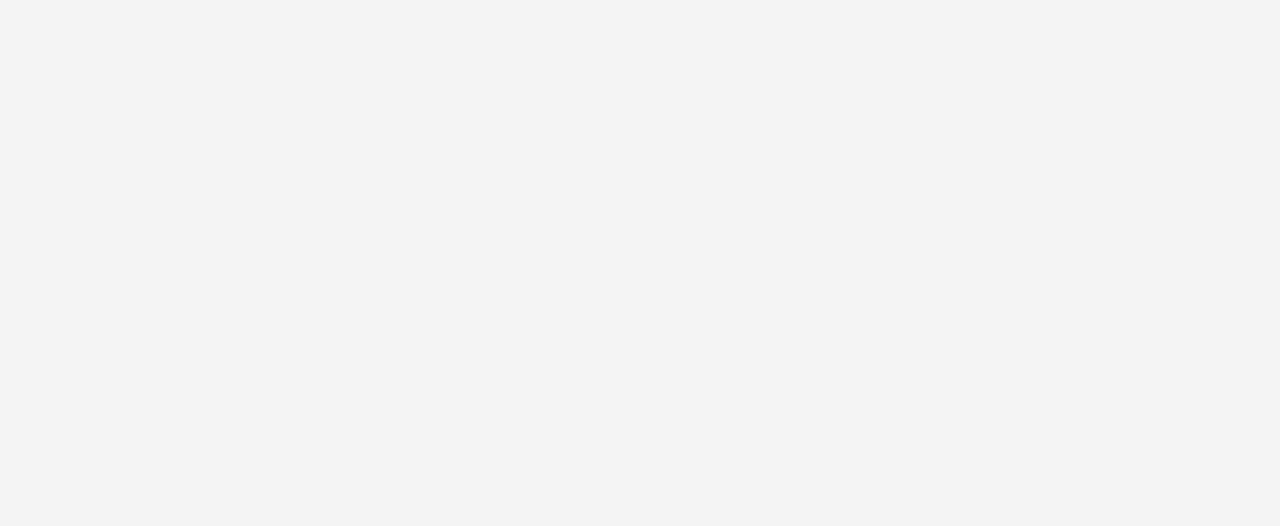
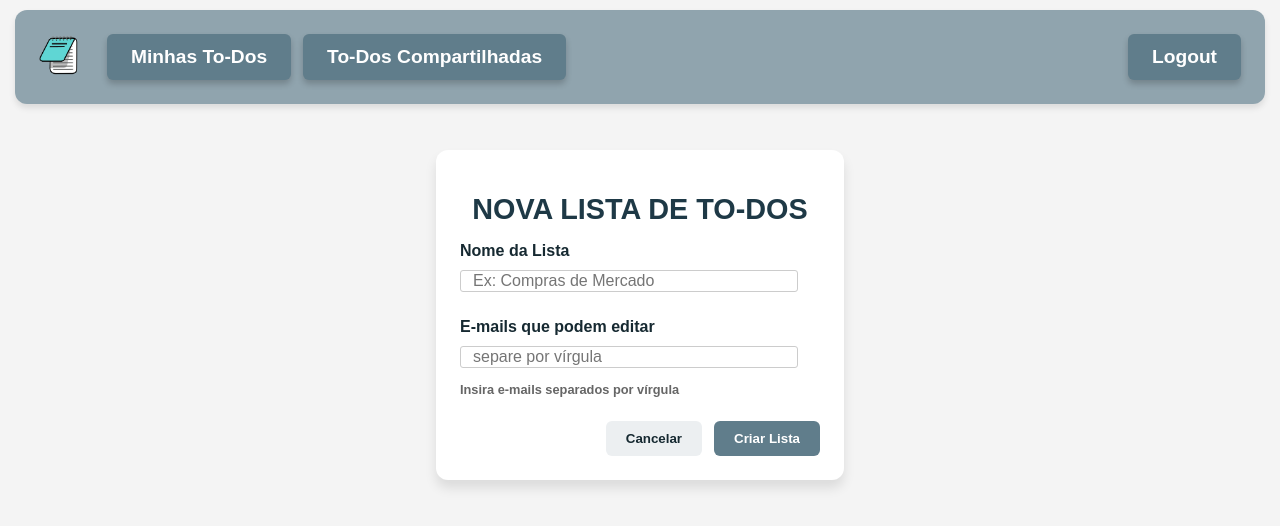
Before and after one commit to gabrielfnakata/Projeto-ToDo-SPODWE2, a React (Vite) app in the folder pacotes/frontend/: page /listas/create in a window 1280 px wide. Before the commit this address had no page. Shown: the top 526 px of the page. Built offline with nearby package versions, Linux system fonts and the light colour scheme.

Commit message:
Adição do botão de adicionar lista, página de criar lista, correções no front da lista e estilização da homepage

```diff
--- a/pacotes/frontend/src/App.css
+++ b/pacotes/frontend/src/App.css
@@ -37,7 +37,7 @@ button:hover {
 }
 input[type="text"] {
   width: calc(100% - 22px);
-  padding: 10px;
+  height: 10px;
   margin: 10px 0;
   border: 1px solid #ccc;
   border-radius: 3px;
@@ -240,6 +240,9 @@ margin-bottom: 10px;
   display: flex;
   align-items: center;
   gap: 12px;
+  font-size: 1em;
+  font-weight: bold;
+  color: #ffffff;
 }
 
 .logo {
@@ -254,7 +257,7 @@ margin-bottom: 10px;
   border: none;
   border-radius: 6px;
   padding: 12px 24px;
-  font-size: 1.5rem;
+  font-size: 1.2rem;
   margin-right: 12px;
   cursor: pointer;
   font-weight: bold;
@@ -268,35 +271,58 @@ margin-bottom: 10px;
 .nav-button:last-child {
   margin-right: 0;
 }
+/* App.css */
 
+/* container horizontal scroll */
 .todo-container {
   display: flex;
-  flex-wrap: wrap;
+  flex-direction: row;
+  align-items: flex-start;
   gap: 24px;
-  padding-top: auto;
-  justify-content: center;
+  padding: 200px 24px 24px; /* ajusta padding-top conforme navbar */
+  overflow-x: auto;          /* permite rolar na direção horizontal */
+  scrollbar-width: thin;     /* Firefox */
 }
+.todo-container::-webkit-scrollbar {
+  height: 8px;
+}
+.todo-container::-webkit-scrollbar-thumb {
+  background: rgba(0,0,0,0.2);
+  border-radius: 4px;
+}
+
+/* cards fixos (não encolhem) */
 .todo-card {
-  flex: 1 1 320px;
-  max-width: 400px;
-  min-height: 440px;
+  flex: 0 0 auto;
   background: #fff;
   width: 360px;
   min-height: 440px;
   border-radius: 12px;
   box-shadow: 0 8px 10px rgba(0,0,0,0.08);
   padding: 24px;
-  display: flex;
-  flex-direction: column;
-  transition: transform 0.2s ease, box-shadow 0.2s ease;
-  transform-origin: center top;
-  z-index: 1;
+  transition: transform 0.2s ease;
+  cursor: pointer;
+}
+.todo-card:hover {
+  transform: scale(1.03);
 }
 
-.todo-card:hover {
-  transform: scale(1.05);
-  box-shadow: 0 12px 16px rgba(0,0,0,0.12);
-  z-index: 10;
+/* card “+” */
+.add-card {
+  display: flex;
+  justify-content: center;
+  align-items: center;
+  background: #66bb6a;
+}
+.add-card .add-icon {
+  font-size: 3rem;
+  color: #fff;
+  line-height: 1;
+}
+
+/* remova o flex-wrap anterior se existir */
+.todo-container {
+  flex-wrap: nowrap;
 }
 
 .todo-card h2 {
@@ -316,7 +342,7 @@ margin-bottom: 10px;
 
 .todos-card {
   background: #fff;
-  width: 400px;
+  width: auto;
   height: auto;
   border-radius: 12px;
   box-shadow: 0 8px 12px rgba(0,0,0,0.1);
@@ -364,6 +390,7 @@ margin-bottom: 10px;
   display: flex;
   gap: 8px;
   margin-bottom: 16px;
+
 }
 .add-todo-input {
   flex: 1;
@@ -441,3 +468,220 @@ margin-bottom: 10px;
 .todo-start-button:hover {
   background: #558b2f; /* verde mais escuro no hover */
 }
+
+.small-card {
+  width: 200px;
+  min-height: 260px;
+  padding: 16px;
+}
+
+.small-icon {
+  font-size: 2rem;
+}
+
+.form-card {
+  background: #fff;
+  width: 360px;
+  border-radius: 12px;
+  box-shadow: 0 8px 12px rgba(0,0,0,0.1);
+  padding: 24px;
+  margin-bottom: 32px;
+  margin-top: 100px;
+}
+
+.create-todo-form {
+  display: flex;
+  flex-direction: column;
+  gap: 16px;
+}
+
+.form-label {
+  display: flex;
+  flex-direction: column;
+  font-weight: bold;
+  color: #162931;
+}
+
+.form-input {
+  margin-top: 8px;
+  padding: 10px 12px;
+  border: 1px solid #ccc;
+  border-radius: 6px;
+  font-size: 1rem;
+  width: 100%;
+  box-sizing: border-box;
+}
+
+.form-actions {
+  display: flex;
+  justify-content: flex-end;
+  gap: 12px;
+  margin-top: 16px;
+}
+
+.btn-primary, .btn-secondary {
+  padding: 10px 20px;
+  border: none;
+  border-radius: 6px;
+  cursor: pointer;
+  font-weight: bold;
+}
+
+.btn-primary {
+  background: #607d8b;
+  color: #fff;
+}
+
+.btn-primary:hover {
+  background: #546e7a;
+}
+
+.btn-secondary {
+  background: #eceff1;
+  color: #162931;
+}
+
+.btn-secondary:hover {
+  background: #cfd8dc;
+}
+
+/* ensure the form is centered below navbar */
+.todos-page {
+  background: #f4f4f4;
+  min-height: 100vh;
+  padding-top: 100px; /* adjust to navbar height */
+  display: flex;
+  justify-content: center;
+  align-items: start;
+}
+  .create-list-form {
+  display: flex;
+  flex-direction: column;
+  gap: 16px;
+}
+
+.form-error {
+  color: #ff6b6b;
+  font-size: 0.9rem;
+  text-align: center;
+}
+
+.form-label {
+  display: flex;
+  flex-direction: column;
+  font-weight: bold;
+  color: #162931;
+}
+
+.form-input {
+  margin-top: 8px;
+  padding: 10px 12px;
+  border: 1px solid #ccc;
+  border-radius: 6px;
+  font-size: 1rem;
+  width: 100%;
+  box-sizing: border-box;
+}
+
+.form-help {
+  margin-top: 4px;
+  font-size: 0.8rem;
+  color: #666;
+}
+
+.form-actions {
+  display: flex;
+  justify-content: flex-end;
+  gap: 12px;
+  margin-top: 8px;
+}
+
+.btn-primary, .btn-secondary {
+  padding: 10px 20px;
+  border: none;
+  border-radius: 6px;
+  cursor: pointer;
+  font-weight: bold;
+}
+
+.btn-primary {
+  background: #607d8b;
+  color: #fff;
+}
+.btn-primary:hover {
+  background: #546e7a;
+}
+
+.btn-secondary {
+  background: #eceff1;
+  color: #162931;
+}
+.btn-secondary:hover {
+  background: #cfd8dc;
+}
+
+.todos-page {
+  background: #f4f4f4;
+  min-height: 100vh;
+  padding-top: 100px;
+  display: flex;
+  justify-content: center;
+  align-items: start;
+}
+
+.carousel-wrapper {
+  position: relative;
+  margin: 100px auto 24px;
+  width: 100%;
+  max-width: 848px;
+  overflow: hidden;
+}
+
+.carousel-track {
+  display: flex;
+  gap: 16px;
+  overflow-x: auto;
+  scroll-behavior: smooth;
+  padding: 8px 0;
+}
+
+.carousel-track::-webkit-scrollbar { display: none; }
+.carousel-track { -ms-overflow-style: none; scrollbar-width: none; }
+
+.carousel-track .todo-card {
+  flex: 0 0 200px;
+  min-height: 260px;
+  box-sizing: border-box;
+}
+
+.carousel-arrow {
+  position: absolute;
+  top: 50%;
+  transform: translateY(-50%);
+  background: rgba(96,125,139,0.8);
+  border: none;
+  color: #fff;
+  font-size: 2rem;
+  width: 32px;
+  height: 48px;
+  cursor: pointer;
+  border-radius: 4px;
+  z-index: 10;
+}
+.carousel-arrow.left { left: 0; }
+.carousel-arrow.right { right: 0; }
+.carousel-arrow:disabled {
+  opacity: 0.3;
+  cursor: default;
+}
+
+.todo-card.add-card {
+  background: #66bb6a !important;
+  display: flex;
+  align-items: center;
+  justify-content: center;
+}
+.todo-card.add-card .add-icon {
+  font-size: 2.5rem;
+  color: #fff;
+}
--- a/pacotes/frontend/src/App.jsx
+++ b/pacotes/frontend/src/App.jsx
@@ -4,8 +4,9 @@ import Login from "./Login";
 import Register from "./Register";
 import HomePage from "./HomePage";
 import { TodoList } from "./TodoList";
+import CreateListPage from "./CreateListPage";
 
- function App() {
+export default function App() {
   return (
     <Routes>
       <Route path="/" element={<Navigate to="/login" />} />
@@ -13,8 +14,7 @@ import { TodoList } from "./TodoList";
       <Route path="/register" element={<Register />} />
       <Route path="/home" element={<HomePage />} />
       <Route path="/todos" element={<TodoList />} />
+       <Route path="/listas/create" element={<CreateListPage />} />git
     </Routes>
   );
 }
-
- export default App;
--- /dev/null
+++ b/pacotes/frontend/src/CreateListPage.jsx
@@ -0,0 +1,101 @@
+import React, { useState } from "react";
+import { useNavigate } from "react-router-dom";
+import NavBar from "./NavBar";
+import "./App.css";
+
+export default function CreateListPage() {
+  const navigate = useNavigate();
+  const token = localStorage.getItem("token");
+
+  const [listName, setListName] = useState("");
+  const [editorEmails, setEditorEmails] = useState("");
+  const [error, setError] = useState("");
+
+  const handleSubmit = async e => {
+    e.preventDefault();
+    const emails = editorEmails
+      .split(",")
+      .map(s => s.trim())
+      .filter(s => s.length > 0);
+
+    if (!listName.trim()) {
+      setError("O nome da lista é obrigatório.");
+      return;
+    }
+
+    try {
+      const res = await fetch("http://localhost:3000/listas", {
+        method: "POST",
+        headers: {
+          "Content-Type": "application/json",
+          Authorization: `Bearer ${token}`,
+        },
+        body: JSON.stringify({
+          nome: listName.trim(),
+          podeEditar: emails,
+        }),
+      });
+      if (!res.ok) {
+        const err = await res.json().catch(() => null);
+        throw new Error(err?.error || "Falha ao criar lista");
+      }
+      // tudo certo, volta para as suas listas
+      navigate("/home");
+    } catch (err) {
+      console.error(err);
+      setError(err.message);
+    }
+  };
+
+  return (
+    <>
+      <NavBar />
+      <div className="todos-page">
+        <div className="todos-card form-card">
+          <h1 className="todos-header">Nova Lista de To-Dos</h1>
+          {error && <p className="form-error">{error}</p>}
+          <form className="create-list-form" onSubmit={handleSubmit}>
+            <label className="form-label">
+              Nome da Lista
+              <input
+                className="form-input"
+                type="text"
+                value={listName}
+                onChange={e => setListName(e.target.value)}
+                placeholder="Ex: Compras de Mercado"
+                required
+              />
+            </label>
+
+            <label className="form-label">
+              E-mails que podem editar
+              <input
+                className="form-input"
+                type="text"
+                value={editorEmails}
+                onChange={e => setEditorEmails(e.target.value)}
+                placeholder="separe por vírgula"
+              />
+              <small className="form-help">
+                Insira e-mails separados por vírgula
+              </small>
+            </label>
+
+            <div className="form-actions">
+              <button
+                type="button"
+                className="btn-secondary"
+                onClick={() => navigate(-1)}
+              >
+                Cancelar
+              </button>
+              <button type="submit" className="btn-primary">
+                Criar Lista
+              </button>
+            </div>
+          </form>
+        </div>
+      </div>
+    </>
+  );
+}
--- a/pacotes/frontend/src/HomePage.jsx
+++ b/pacotes/frontend/src/HomePage.jsx
@@ -1,25 +1,74 @@
-import React from "react";
+import React, { useState, useEffect, useRef } from "react";
 import { useNavigate } from "react-router-dom";
+import NavBar from "./NavBar";
 import "./App.css";
-import NavBar from "./NavBar";
 
 export default function HomePage() {
+  const [listas, setListas] = useState([]);
   const navigate = useNavigate();
+  const token = localStorage.getItem("token");
+  const trackRef = useRef(null);
+
+  useEffect(() => {
+    if (!token) return;
+    fetch("http://localhost:3000/listas", {
+      headers: { Authorization: `Bearer ${token}` },
+    })
+      .then(res => {
+        if (!res.ok) throw new Error("Não foi possível carregar listas");
+        return res.json();
+      })
+      .then(setListas)
+      .catch(console.error);
+  }, [token]);
+
+  const scrollLeft = () => {
+    const track = trackRef.current;
+    if (track) {
+      track.scrollBy({ left: -track.clientWidth, behavior: "smooth" });
+    }
+  };
+
+  const scrollRight = () => {
+    const track = trackRef.current;
+    if (track) {
+      track.scrollBy({ left: track.clientWidth, behavior: "smooth" });
+    }
+  };
 
   return (
     <div className="homepage">
-     <NavBar />
-      <div className="todo-container">
-        {["TODO 1", "TODO 2", "TODO 3"].map((titulo, i) => (
+      <NavBar />
+
+      <div className="carousel-wrapper">
+        <button className="carousel-arrow left" onClick={scrollLeft}>
+          ‹
+        </button>
+
+        <div className="carousel-track" ref={trackRef}>
           <div
-            key={i}
-            className="todo-card"
-            onClick={() => navigate("/todos")}
-            style={{ cursor: "pointer" }}
+            className="todo-card add-card"
+            onClick={() => navigate("/listas/create")}
           >
-            <h2>{titulo}</h2>
+            <span className="add-icon">+</span>
           </div>
-        ))}
+
+          {listas.map(list => (
+            <div
+              key={list.idLista}
+              className="todo-card"
+              onClick={() =>
+                navigate(`/todos?listId=${encodeURIComponent(list.idLista)}`)
+              }
+            >
+              <h3>{list.nome}</h3>
+            </div>
+          ))}
+        </div>
+
+        <button className="carousel-arrow right" onClick={scrollRight}>
+          ›
+        </button>
       </div>
     </div>
   );
```
Lines whose indentation alone changed are shown as unchanged.
